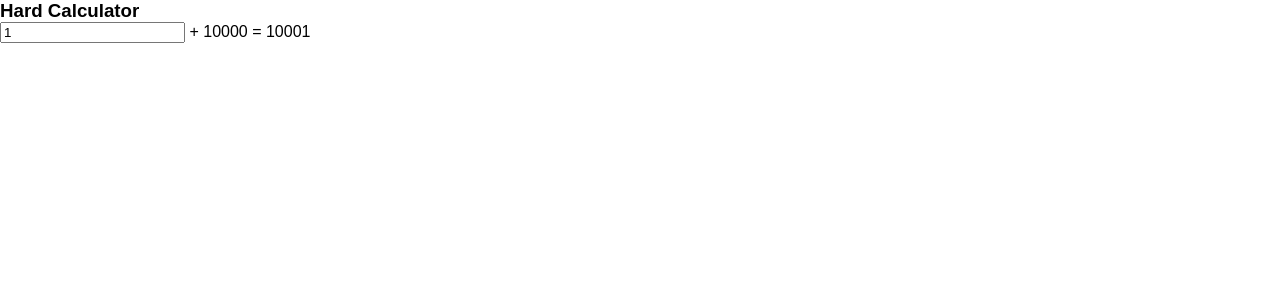
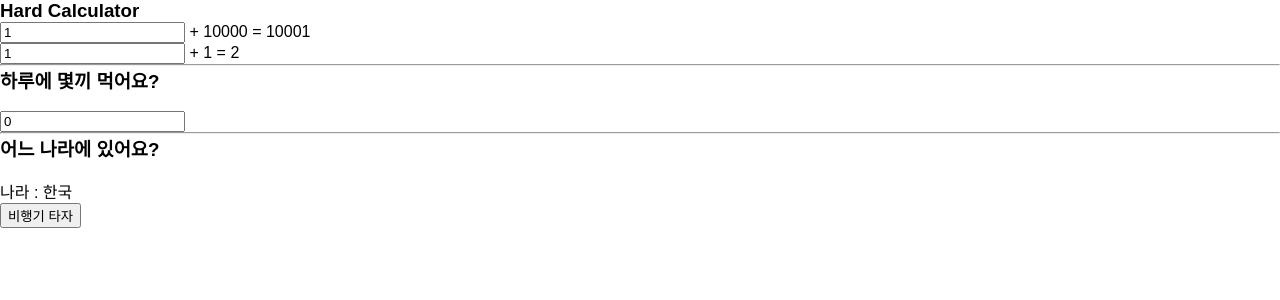
Before and after one commit to ycr5007/STDPR, a React (Create React App) app in the folder src/main/view/: page / in a window 1280 px wide. Shown: the top 300 px of the page. Built offline with nearby package versions, Linux system fonts and the light colour scheme.

Commit message:
useMemo 학습

```diff
--- a/src/main/view/src/App.js
+++ b/src/main/view/src/App.js
@@ -1,23 +1,76 @@
-import React, {useState} from 'react';
+import React, {useState, useMemo, useEffect} from 'react';
 import './App.css'
 
+/*
+    JavaScript Type
+*   원시(Primitive) 타입 : 변수 내 값(value) 저장
+        String, Number, Boolean, Null, Undefined, BigInt, Symbol
+*   객체(Object) 타입 : value 에 메모리 주소를 지정하며, 메모리 내에 value 값을 저장
+        Object, Array, ...
+*/
+
 const hardCalculate = (number) => {
-    console.log("CalCulate");
+    // console.log("Hard CalCulate");
     for(let i = 0; i < 99999999; i++) {}
     return number + 10000;
 }
 
+const easyCalculate = (number) => {
+    // console.log("Easy CalCulate");
+    return number + 1;
+}
+
+// 함수형 Component - State 변경 시, Rendering
+// Rendering 시, 함수가 호출되며 변수가 초기화 되기 때문에 [hard, easy] 2개 모두 수행된다.
 function App() {
     const [hardNumber, setHardNumber] = useState(1);
+    const [easyNumber, setEasyNumber] = useState(1);
 
-    const hardSum = hardCalculate(hardNumber);
+    // Rendering 마다 실행됨
+    // const hardSum = hardCalculate(hardNumber);
+
+    // useMemo(callback, depndency arr)
+    const hardSum = useMemo(() => {
+        // memoize 값 reutrn
+        return hardCalculate(hardNumber);
+    }, [hardNumber]);
+
+    const easySum = easyCalculate(easyNumber);
+
+    const [number, setNumber] = useState(0);
+    const [isKorea, setIsKorea] = useState(true);
+
+    // Object 타입의 경우, Rendering 을 통해 호출될 때마다 다른 주소값을 갖기 때문에, 의존성 주입이 불가능
+    // const location = { country: isKorea ? '한국' : '외국',};
+
+    // 이와 같이 Object 타입을 useMemo 를 통해 객체를 Memoize 하여 객체의 의존성 주입을 가능하게 할 수 있음
+    const location = useMemo(() => {
+        return { country: isKorea ? '한국' : '외국'}
+    }, [isKorea]);
+
+    useEffect(() => {
+        console.log("useEffect 호출");
+    }, [location]);
 
     return (
         <div>
             <h3>Hard Calculator</h3>
-            <input type="number" value={hardNumber} onChange={(e) => setHardNumber(parseInt(e.target.value))}/>
-
-            <span> + 10000 = {hardSum}</span>
+            <input type="number" value={hardNumber}
+                   onChange={(e) => setHardNumber(parseInt(e.target.value))}/>
+            <span> + 10000 = {hardSum}</span> <br/>
+            <input type="number" value={easyNumber}
+                   onChange={(e) => setEasyNumber(parseInt(e.target.value))}/>
+            <span> + 1 = {easySum}</span>
+            <hr/>
+            <div>
+                <h3>하루에 몇끼 먹어요?</h3> <br/>
+                <input type="number" value={number}
+                    onChange={(e) => setNumber(e.target.value)}/>
+                <hr/>
+                <h3>어느 나라에 있어요?</h3> <br/>
+                <p>나라 : {location.country}</p>
+                <button onClick={() => setIsKorea(!isKorea)}>비행기 타자</button>
+            </div>
         </div>
     );
 }
```
